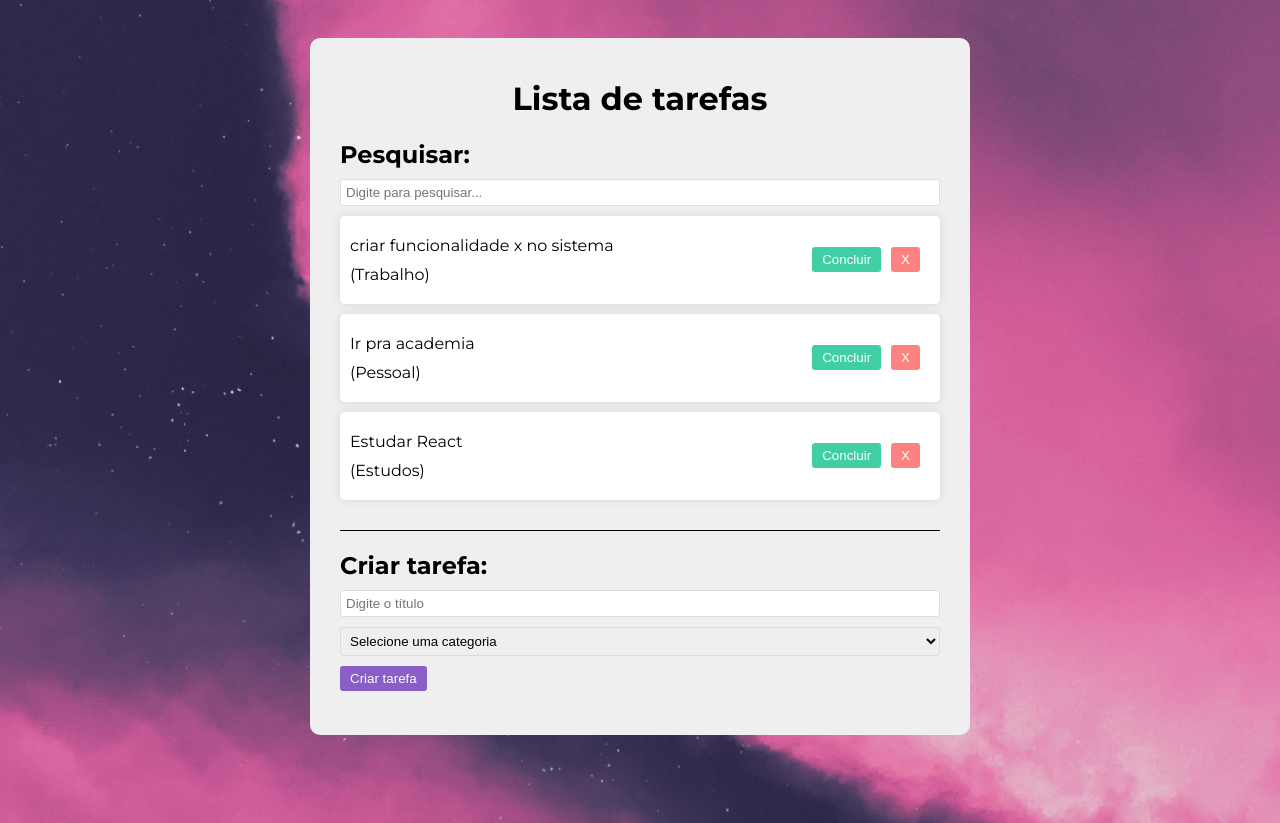
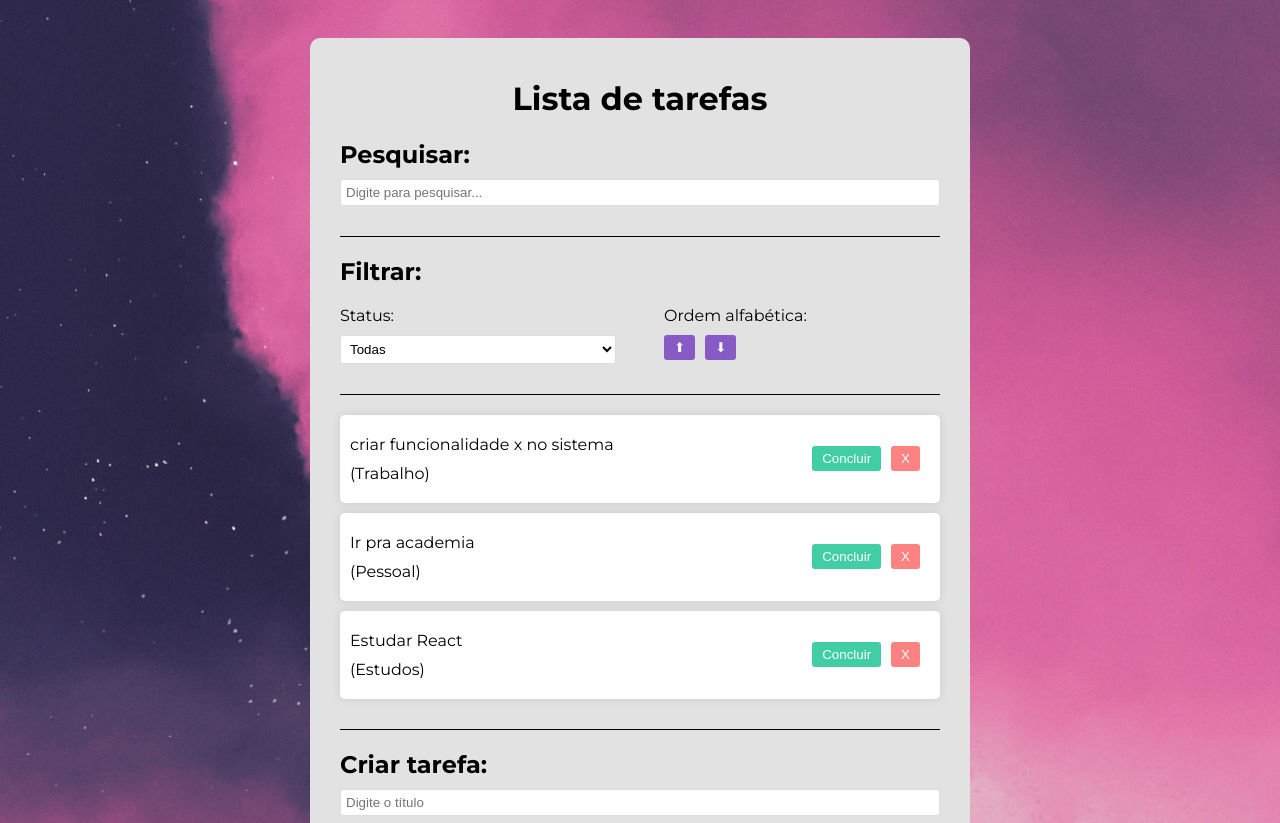
Before and after one commit to miistrass/to-do-list, a React (Vite) app: page / in a window 1280 px wide. Shown: the top 823 px of the page. Built offline with nearby package versions, Linux system fonts and the light colour scheme.

Commit message:
criando filtro e ajustando o layout

```diff
--- a/src/App.css
+++ b/src/App.css
@@ -21,7 +21,7 @@
 .app {
   max-width: 600px;
   margin: 0 auto 300px;
-  background-color: #efefef;
+  background-color: var(--cinza);
   padding: 20px 30px;
   border-radius: 10px;
 }
@@ -87,6 +87,10 @@
   padding-bottom: 1.5rem;
 }
 
+select {
+  background-color: var(--branco);
+}
+
 input, select {
   padding: 5px;
   margin-bottom: 10px;
@@ -94,3 +98,19 @@
   border-radius: 3px;
   width: 100%;
 }
+
+.filter, .search {
+  border-bottom: 1px solid var(--preto);
+  margin-bottom: 20px;
+  padding-bottom: 20px;
+}
+
+.filter-options {
+  display: flex;
+  justify-content: space-between;
+  gap: 3rem;
+}
+
+.filter-options div {
+  flex: 1 1 0;
+}
--- a/src/App.jsx
+++ b/src/App.jsx
@@ -2,7 +2,9 @@
 import { Search } from './components/Search'
 import Todo from './components/Todo'
 import TodoForm from './components/TodoForm'
+import Filter from './components/Filter'
 import './App.css'
+
 
 function App() {
   const [todos, setTodos] = useState([
@@ -61,6 +63,7 @@
     <div className='app'>
       <h1>Lista de tarefas</h1>
       <Search search={search} setSearch={setSearch} />
+      <Filter />
       <div className='todo-list'>
         {todos
         .filter((todo) =>
--- /dev/null
+++ b/src/components/Filter.jsx
@@ -0,0 +1,24 @@
+const Filter = () => {
+  return (
+    <div className="filter">
+        <h2>Filtrar:</h2>
+        <div className="filter-options">
+            <div>
+                <p>Status:</p>
+                <select>
+                    <option value="All">Todas</option>
+                    <option value="Completed">Completas</option>
+                    <option value="Incomplete">Incompletas</option>
+                </select>
+            </div>
+            <div>
+                <p>Ordem alfabética:</p>
+                <button>⬆</button>
+                <button>⬇</button>
+            </div>
+        </div>
+    </div>
+  )
+}
+
+export default Filter
```
